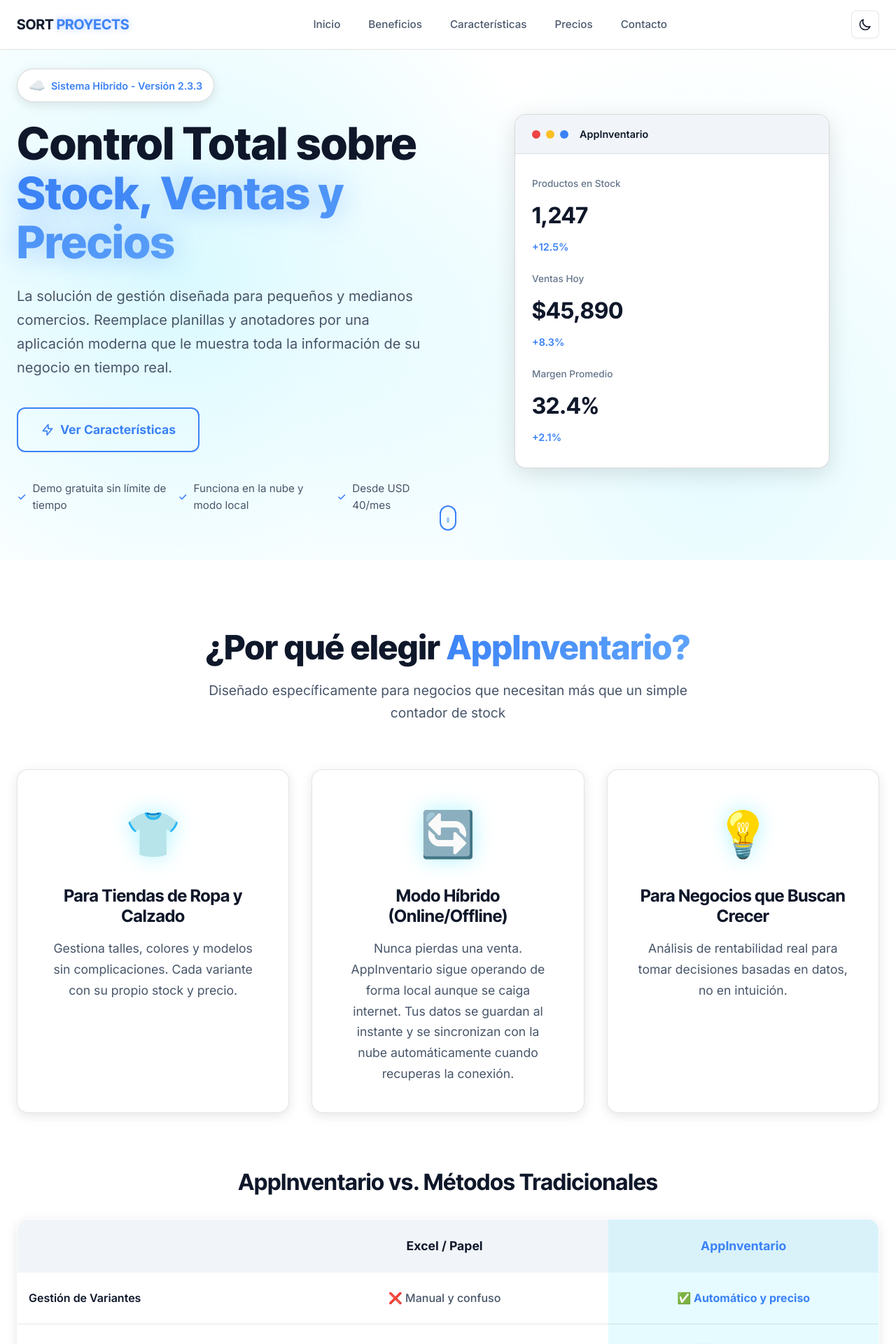
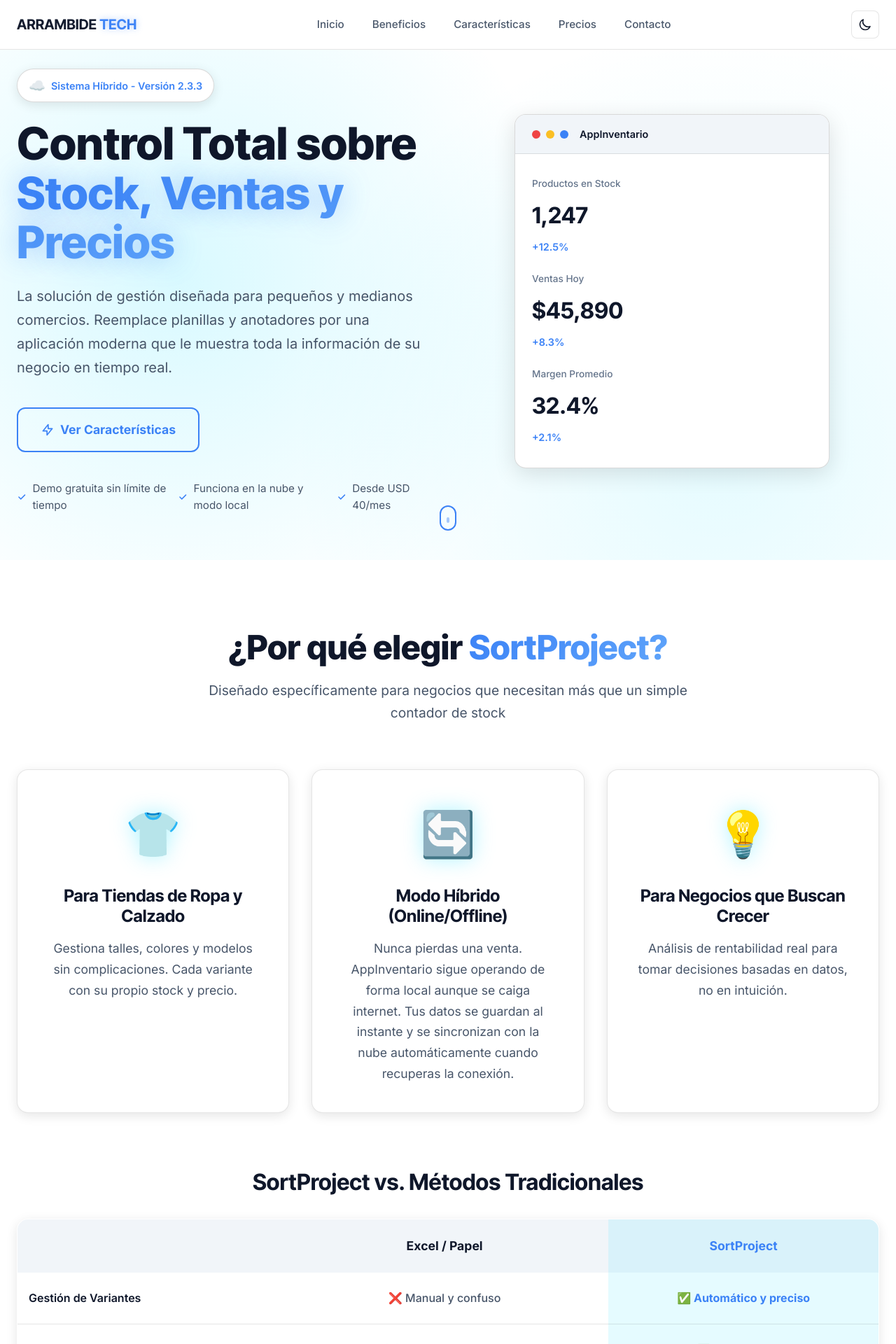
Before and after one commit to agusArram/SORT_PROYECTS, an Angular app: page / in a window 1280 px wide. Shown: the top 1920 px of the page at 70% size. Built offline with nearby package versions, Linux system fonts and the light colour scheme.

Commit message:
change names

```diff
--- a/src/app/components/benefits/benefits.html
+++ b/src/app/components/benefits/benefits.html
@@ -2,7 +2,7 @@
   <div class="benefits-container">
     <div class="section-header">
       <h2 class="section-title">
-        ¿Por qué elegir <span class="title-gradient">AppInventario?</span>
+        ¿Por qué elegir <span class="title-gradient">SortProject?</span>
       </h2>
       <p class="section-subtitle">
         Diseñado específicamente para negocios que necesitan más que un simple contador de stock
@@ -22,13 +22,13 @@
 
     <!-- Comparison Table -->
     <div class="comparison-section">
-      <h3 class="comparison-title">AppInventario vs. Métodos Tradicionales</h3>
+      <h3 class="comparison-title">SortProject vs. Métodos Tradicionales</h3>
       <table class="comparison-table">
         <thead>
         <tr class="comparison-row header">
           <th class="comparison-cell"></th>
           <th class="comparison-cell">Excel / Papel</th>
-          <th class="comparison-cell highlight">AppInventario</th>
+          <th class="comparison-cell highlight">SortProject</th>
         </tr>
         </thead>
         <tbody>
--- a/src/app/components/footer/footer.html
+++ b/src/app/components/footer/footer.html
@@ -5,8 +5,8 @@
       <!-- Company Info -->
       <div class="footer-section">
         <div class="footer-logo">
-          <span class="logo-text">SORT</span>
-          <span class="logo-accent">PROYECTS</span>
+          <span class="logo-text">ARRAMBIDE</span>
+          <span class="logo-accent">TECH</span>
         </div>
         <p class="footer-description">
           Soluciones de software profesionales para comercios que buscan crecer.
@@ -69,7 +69,7 @@
     <div class="footer-bottom">
       <div class="footer-bottom-content">
         <p class="copyright">
-          © {{ currentYear }} Sort Proyects. Desarrollado por Agustín Arrambide. Todos los derechos reservados.
+          © {{ currentYear }} Arrambide Tech. Desarrollado por Agustín Arrambide. Todos los derechos reservados.
         </p>
         <div class="footer-bottom-links">
           <a href="#" class="bottom-link">Términos de Servicio</a>
--- a/src/app/components/header/header.html
+++ b/src/app/components/header/header.html
@@ -4,8 +4,8 @@
       <!-- Logo -->
       <div class="logo">
         <a routerLink="/" class="logo-link">
-          <span class="logo-text">SORT</span>
-          <span class="logo-accent">PROYECTS</span>
+          <span class="logo-text">ARRAMBIDE</span>
+          <span class="logo-accent">TECH</span>
         </a>
       </div>
 
```
